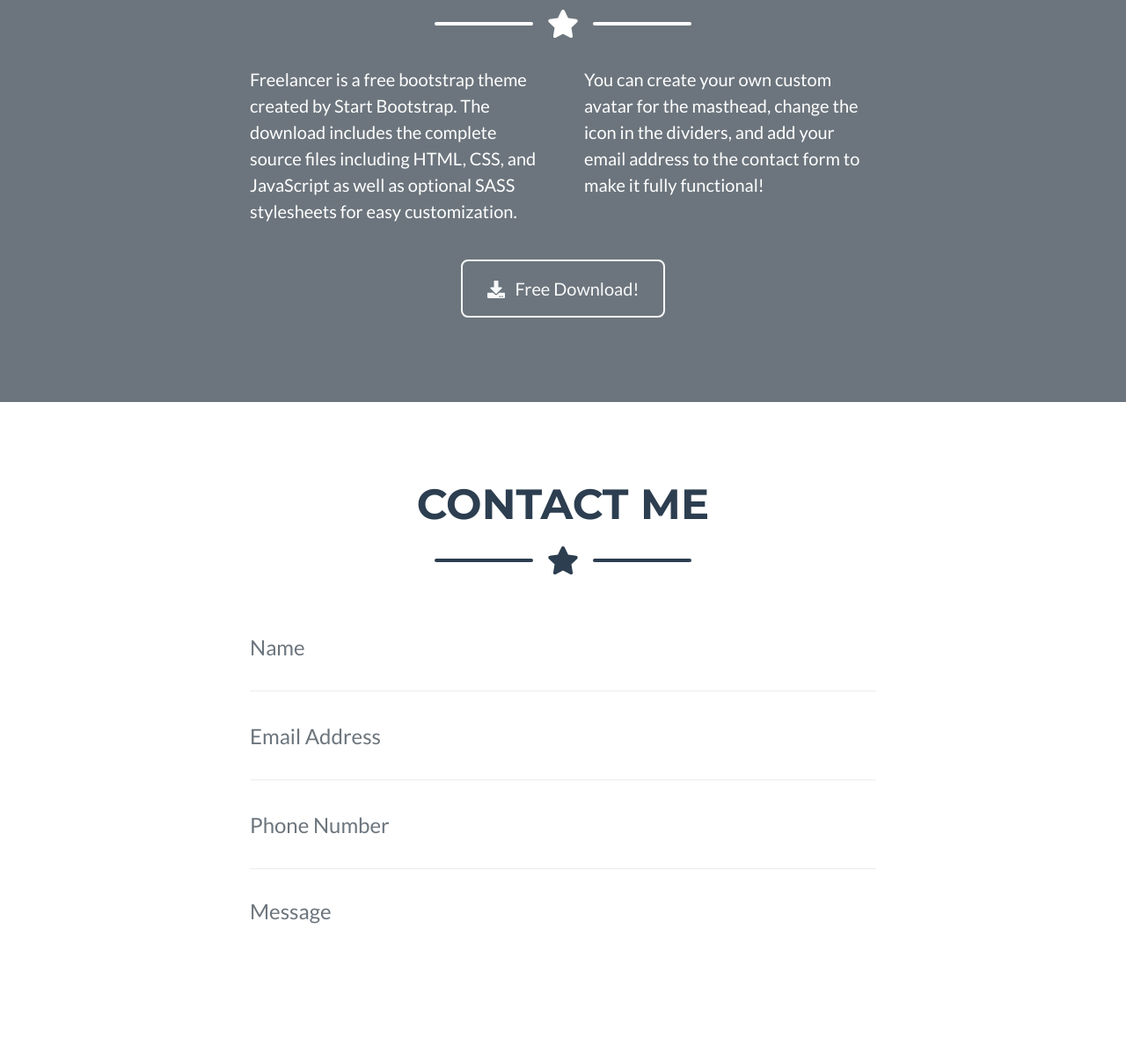
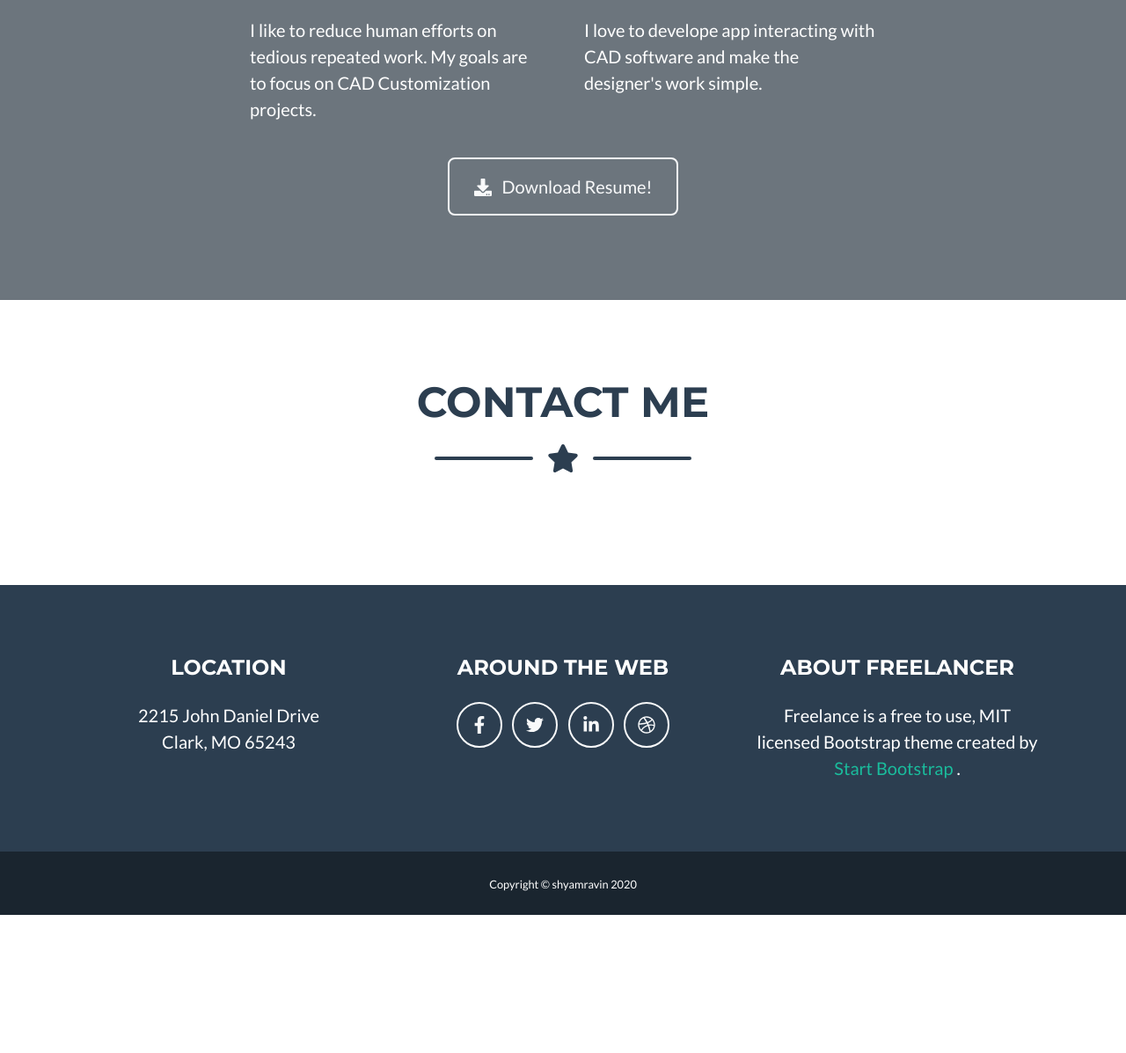
Before and after one commit to ShyamRavin/ShyamRavin.github.io, a plain HTML site: page index.html in a window 1280 px wide. Shown: the part 1603-2800 px from the top of the page at 88% size. After the commit the page ends 2643 px from the top, so only its background shows below. Drawn offline with nearby package versions, Linux system fonts and the light colour scheme.

Commit message:
Update index.html

```diff
--- a/index.html
+++ b/index.html
@@ -40,7 +40,7 @@
                 <!-- Masthead Avatar Image-->
                 <img class="masthead-avatar mb-5" src="assets/img/avataaars.svg" alt="" />
                 <!-- Masthead Heading-->
-                <h1 class="masthead-heading text-uppercase mb-0">Everything eventually a pattern</h1>
+                <h1 class="masthead-heading mb-0">Everything eventually, a pattern</h1>
                 <!-- Icon Divider-->
                 <div class="divider-custom divider-light">
                     <div class="divider-custom-line"></div>
@@ -134,14 +134,14 @@
                 </div>
                 <!-- About Section Content-->
                 <div class="row">
-                    <div class="col-lg-4 ml-auto"><p class="lead">Freelancer is a free bootstrap theme created by Start Bootstrap. The download includes the complete source files including HTML, CSS, and JavaScript as well as optional SASS stylesheets for easy customization.</p></div>
-                    <div class="col-lg-4 mr-auto"><p class="lead">You can create your own custom avatar for the masthead, change the icon in the dividers, and add your email address to the contact form to make it fully functional!</p></div>
+                    <div class="col-lg-4 ml-auto"><p class="lead">I like to reduce human efforts on tedious repeated work. My goals are to focus on CAD Customization projects.</p></div>
+                    <div class="col-lg-4 mr-auto"><p class="lead">I love to develope app interacting with CAD software and make the designer's work simple.</p></div>
                 </div>
                 <!-- About Section Button-->
                 <div class="text-center mt-4">
                     <a class="btn btn-xl btn-outline-light" href="https://startbootstrap.com/themes/freelancer/">
                         <i class="fas fa-download mr-2"></i>
-                        Free Download!
+                        Download Resume!
                     </a>
                 </div>
             </div>
@@ -158,10 +158,10 @@
                     <div class="divider-custom-line"></div>
                 </div>
                 <!-- Contact Section Form-->
-                <div class="row">
-                    <div class="col-lg-8 mx-auto">
+             <div class="row">
+                      <div class="col-lg-8 mx-auto">
                         <!-- To configure the contact form email address, go to mail/contact_me.php and update the email address in the PHP file on line 19.-->
-                        <form id="contactForm" name="sentMessage" novalidate="novalidate">
+                      <!--   <form id="contactForm" name="sentMessage" novalidate="novalidate">
                             <div class="control-group">
                                 <div class="form-group floating-label-form-group controls mb-0 pb-2">
                                     <label>Name</label>
@@ -193,9 +193,9 @@
                             <br />
                             <div id="success"></div>
                             <div class="form-group"><button class="btn btn-primary btn-xl" id="sendMessageButton" type="submit">Send</button></div>
-                        </form>
+                        </form> -->
                     </div>
-                </div>
+               </div>
             </div>
         </section>
         <!-- Footer-->
@@ -233,7 +233,7 @@
         </footer>
         <!-- Copyright Section-->
         <div class="copyright py-4 text-center text-white">
-            <div class="container"><small>Copyright © Your Website 2020</small></div>
+            <div class="container"><small>Copyright © shyamravin 2020</small></div>
         </div>
         <!-- Scroll to Top Button (Only visible on small and extra-small screen sizes)-->
         <div class="scroll-to-top d-lg-none position-fixed">
```
